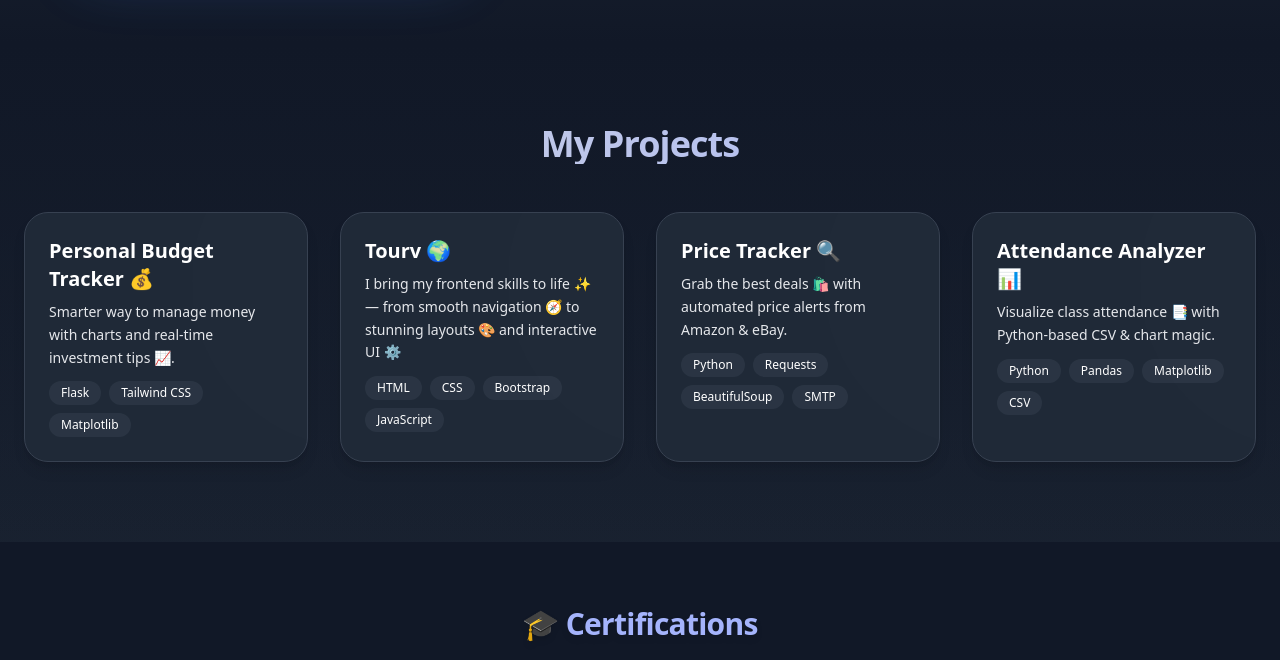
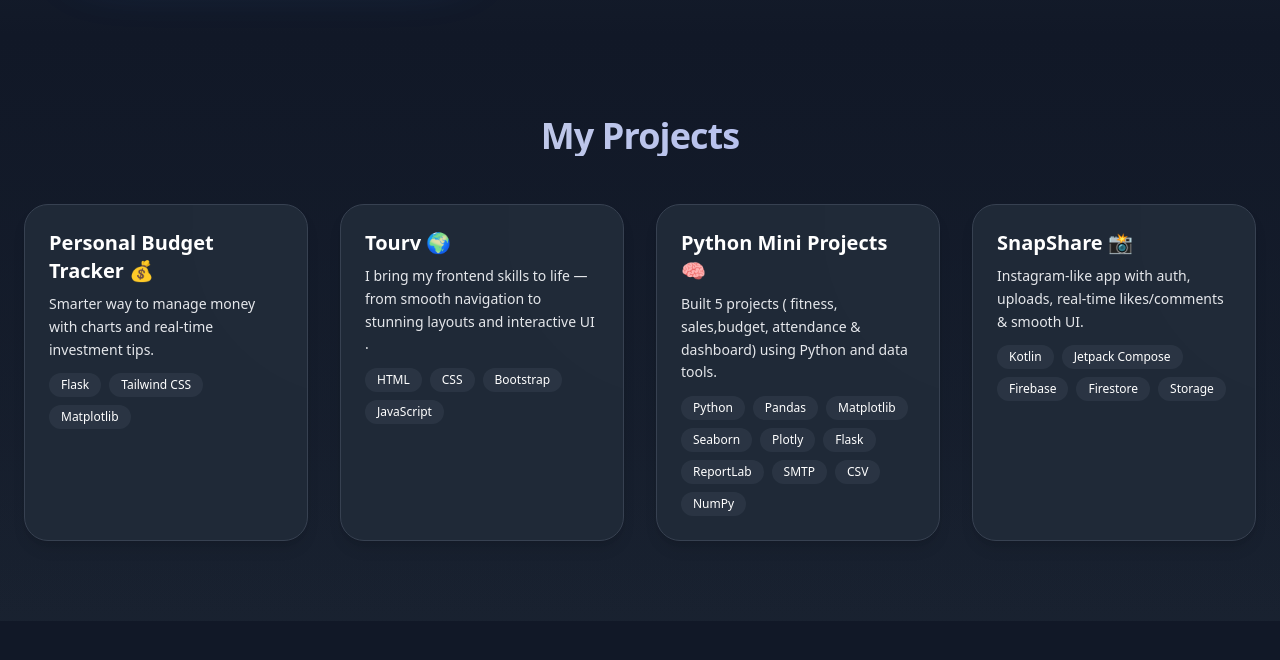
Before and after one commit to Gyanendra-Gupta/my-portfolio, a plain HTML site: page index.html in a window 1280 px wide. Shown: the part 1052-1712 px from the top of the page. Drawn offline with nearby package versions, Linux system fonts and the light colour scheme; files whose address does not match are found by name.

Commit message:
Update index.html

```diff
--- a/index.html
+++ b/index.html
@@ -39,9 +39,9 @@
         </p>
         <p class="text-base md:text-lg text-gray-400 max-w-2xl">
           💻 Building responsive, high-impact web apps 🚀 Skilled in backend,
-          frontend, APIs & databases ✨ Always learning, always creating! 💡<br />
-          🎯 Turning ideas into reality with clean code, clever logic, and a
-          touch of creativity! 🎨
+          frontend, APIs & databases Always learning, always creating! 💡<br />
+           Turning ideas into reality with clean code, clever logic, and a
+          touch of creativity!
         </p>
       </div>
       <div class="mt-10 md:mt-0">
@@ -163,7 +163,7 @@
           <h3 class="text-xl font-bold mb-2">Personal Budget Tracker 💰</h3>
           <p class="text-sm text-gray-200 leading-relaxed mb-3">
             Smarter way to manage money with charts and real-time investment
-            tips 📈.
+            tips.
           </p>
           <div class="flex flex-wrap gap-2 text-xs">
             <span class="bg-gray-700/50 px-3 py-1 rounded-full">Flask</span>
@@ -187,7 +187,7 @@
   ></div>
   <h3 class="text-xl font-bold mb-2">Tourv 🌍</h3>
 <p class="text-sm text-gray-200 leading-relaxed mb-3">
-I bring my frontend skills to life ✨ — from smooth navigation 🧭 to stunning layouts 🎨 and interactive UI ⚙️
+I bring my frontend skills to life — from smooth navigation to stunning layouts and interactive UI .
   <div class="flex flex-wrap gap-2 text-xs">
     <span class="bg-gray-700/50 px-3 py-1 rounded-full">HTML</span>
     <span class="bg-gray-700/50 px-3 py-1 rounded-full">CSS</span>
@@ -198,50 +198,54 @@ I bring my frontend skills to life ✨ — from smooth navigation 🧭 to stunni
 
         <!-- Project 3 -->
 <a
-          href="https://github.com/your-username/price-tracker"
+  href="https://github.com/Gyanendra-Gupta/Python-mini-projects"
   target="_blank"
   class="relative rounded-3xl p-6 shadow-lg bg-gray-800 hover:scale-105 transition-all duration-300 group overflow-hidden border border-gray-700 block"
 >
   <div
     class="absolute -top-1/2 left-1/2 w-96 h-96 bg-white/10 rounded-full blur-2xl opacity-10 group-hover:opacity-20 transition"
   ></div>
-          <h3 class="text-xl font-bold mb-2">Price Tracker 🔍</h3>
+  <h3 class="text-xl font-bold mb-2">Python Mini Projects 🧠</h3>
   <p class="text-sm text-gray-200 leading-relaxed mb-3">
-            Grab the best deals 🛍 with automated price alerts from Amazon &
-            eBay.
+    Built 5 projects ( fitness, sales,budget, attendance & dashboard) using Python and data tools.
   </p>
   <div class="flex flex-wrap gap-2 text-xs">
     <span class="bg-gray-700/50 px-3 py-1 rounded-full">Python</span>
-            <span class="bg-gray-700/50 px-3 py-1 rounded-full">Requests</span>
-            <span class="bg-gray-700/50 px-3 py-1 rounded-full"
-              >BeautifulSoup</span
-            >
+    <span class="bg-gray-700/50 px-3 py-1 rounded-full">Pandas</span>
+    <span class="bg-gray-700/50 px-3 py-1 rounded-full">Matplotlib</span>
+    <span class="bg-gray-700/50 px-3 py-1 rounded-full">Seaborn</span>
+    <span class="bg-gray-700/50 px-3 py-1 rounded-full">Plotly</span>
+    <span class="bg-gray-700/50 px-3 py-1 rounded-full">Flask</span>
+    <span class="bg-gray-700/50 px-3 py-1 rounded-full">ReportLab</span>
     <span class="bg-gray-700/50 px-3 py-1 rounded-full">SMTP</span>
+    <span class="bg-gray-700/50 px-3 py-1 rounded-full">CSV</span>
+    <span class="bg-gray-700/50 px-3 py-1 rounded-full">NumPy</span>
   </div>
 </a>
 
+
         <!-- Project 4 -->
 <a
-          href="https://github.com/your-username/attendance-analyzer"
+  href="https://github.com/Gyanendra-Gupta/SnapShare-Social-Media-App"
   target="_blank"
   class="relative rounded-3xl p-6 shadow-lg bg-gray-800 hover:scale-105 transition-all duration-300 group overflow-hidden border border-gray-700 block"
 >
   <div
     class="absolute -top-1/2 left-1/2 w-96 h-96 bg-white/10 rounded-full blur-2xl opacity-10 group-hover:opacity-20 transition"
   ></div>
-          <h3 class="text-xl font-bold mb-2">Attendance Analyzer 📊</h3>
+  <h3 class="text-xl font-bold mb-2">SnapShare 📸</h3>
   <p class="text-sm text-gray-200 leading-relaxed mb-3">
-            Visualize class attendance 📑 with Python-based CSV & chart magic.
+    Instagram-like app with auth, uploads, real-time likes/comments & smooth UI.
   </p>
   <div class="flex flex-wrap gap-2 text-xs">
-            <span class="bg-gray-700/50 px-3 py-1 rounded-full">Python</span>
-            <span class="bg-gray-700/50 px-3 py-1 rounded-full">Pandas</span>
-            <span class="bg-gray-700/50 px-3 py-1 rounded-full"
-              >Matplotlib</span
-            >
-            <span class="bg-gray-700/50 px-3 py-1 rounded-full">CSV</span>
+    <span class="bg-gray-700/50 px-3 py-1 rounded-full">Kotlin</span>
+    <span class="bg-gray-700/50 px-3 py-1 rounded-full">Jetpack Compose</span>
+    <span class="bg-gray-700/50 px-3 py-1 rounded-full">Firebase</span>
+    <span class="bg-gray-700/50 px-3 py-1 rounded-full">Firestore</span>
+    <span class="bg-gray-700/50 px-3 py-1 rounded-full">Storage</span>
   </div>
 </a>
+
       </div>
     </section>
 
```
Lines whose indentation alone changed are shown as unchanged.
